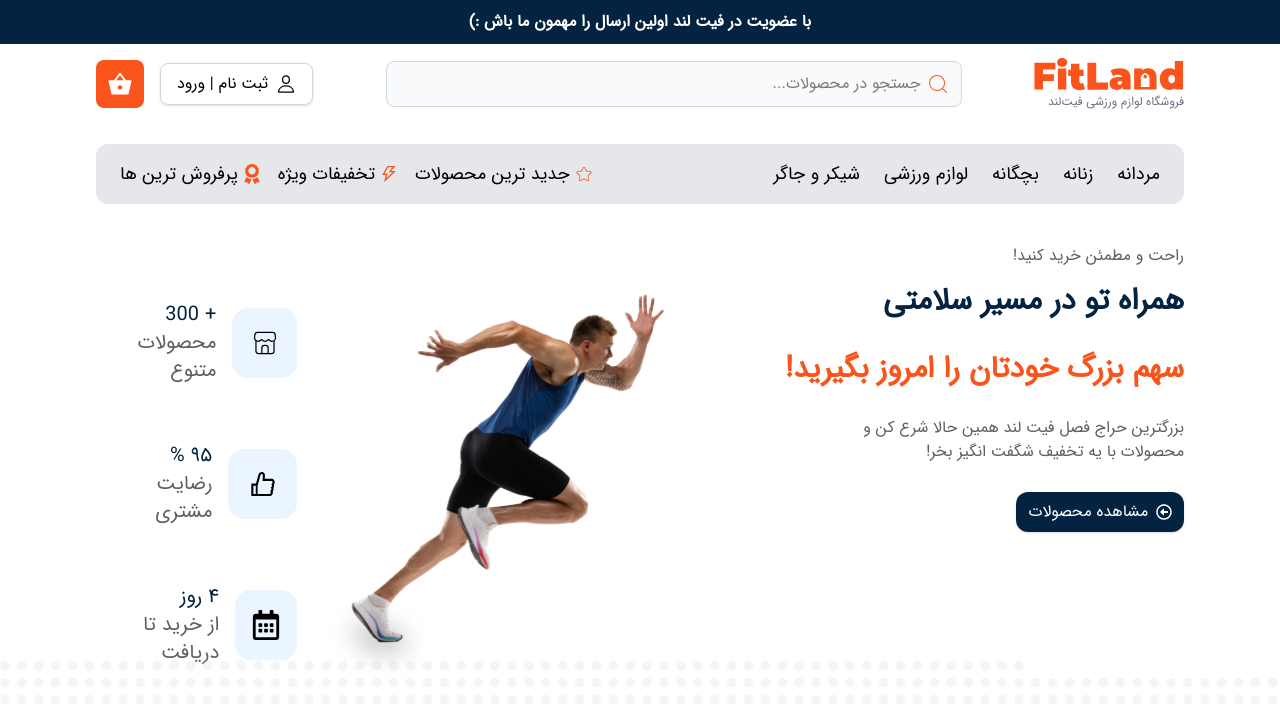
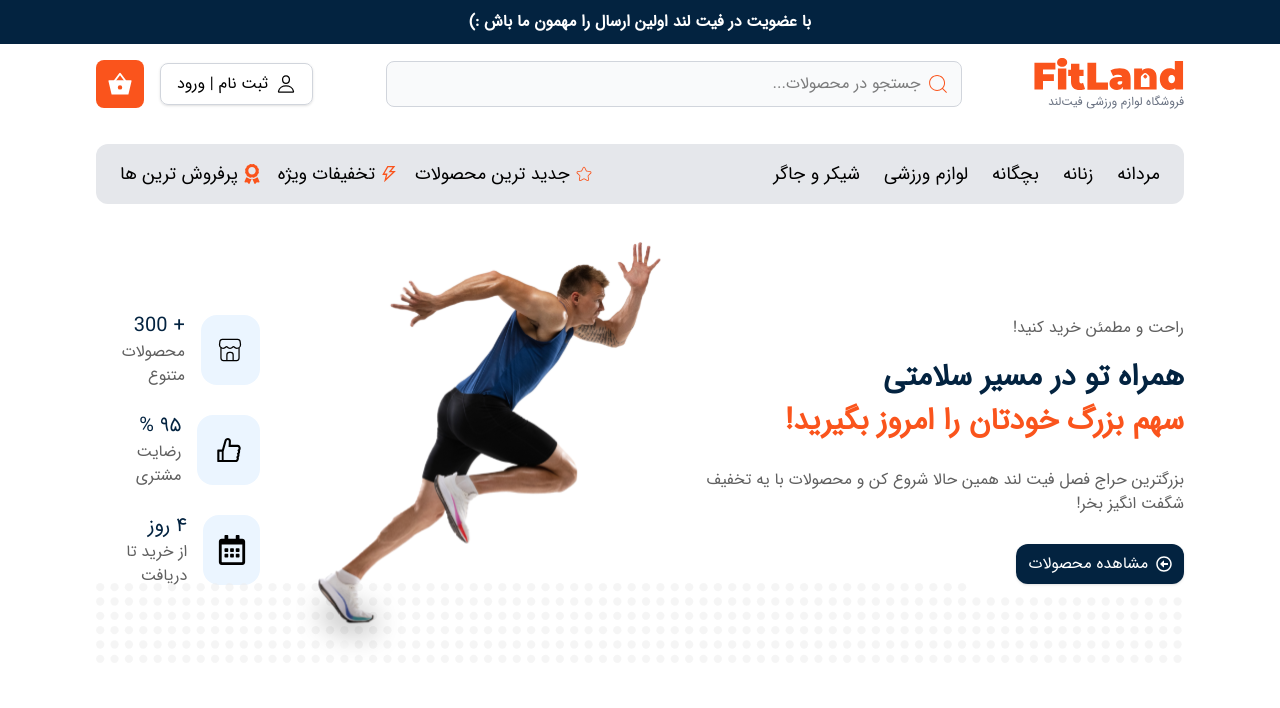
Before and after one commit to amirali-shirani/FitLand_shop, a Next.js app: page / in a window 1280 px wide. Shown: the top 708 px of the page. Built offline with nearby package versions, Linux system fonts and the light colour scheme.

Commit message:
completed hero section

```diff
--- a/components/shared/Hero/HeroInfo.tsx
+++ b/components/shared/Hero/HeroInfo.tsx
@@ -12,7 +12,7 @@ const HeroInfo = ({title, number, icon} : heroProps) => {
             <div className="text-3xl flex justify-center items-center rounded-2xl bg-[#EBF5FF] w-[70px] h-[70px]">{icon}</div>
             <div className="text-xl">
                 <h5 className="text-secondary">{number}</h5>
-                <h4 className="text-custom-neutral">{title}</h4>
+                <h4 className="text-custom-neutral text-base">{title}</h4>
             </div>
         </div>
     );
--- a/components/shared/Hero/HeroSection.tsx
+++ b/components/shared/Hero/HeroSection.tsx
@@ -1,35 +1,44 @@
+// components/shared/Hero/HeroSection.jsx
+
 import React from 'react';
 import {Button} from '../UI';
 import Image from "next/image";
-import ManHero from "@/public/assets/images/man-hero.svg";
+import ManHero from "@/public/assets/images/man-hero.svg"; // فرض می‌کنیم این تصویر شماست
 import {heroInfos} from "@/lib/data";
 import HeroInfo from "@/components/shared/Hero/HeroInfo";
 import HeroLayer from "@/public/assets/images/hero-layer.svg";
 
 const HeroSection = () => {
     return (
-        <>
-        <section className=" container mt-10 flex  justify-between">
-            <div className="space-y-4">
+        <section className="container mt-8 overflow-hidden">
+            <div className="flex flex-col lg:flex-row justify-between items-center gap-8">
+                <div className="space-y-5 text-center lg:text-right">
                     <h4 className="text-custom-neutral text-base">راحت و مطمئن خرید کنید!</h4>
-                <h1 className="text-secondary lg:text-3xl text-xl gap-8 flex flex-col font-semibold"><span> همراه تو در مسیر سلامتی</span>
-                    <span className="text-primary">سهم بزرگ خودتان را امروز بگیرید!</span></h1>
-                <p className="text-custom-neutral w-3/4 my-7">بزرگترین حراج فصل فیت لند همین حالا شرع کن و محصولات با یه
-                    تخفیف شگفت انگیز بخر!</p>
+                    <h1 className="text-secondary lg:text-3xl text-2xl gap-2 flex flex-col font-semibold">
+                        <span>همراه تو در مسیر سلامتی</span>
+                        <span className="text-primary">سهم بزرگ خودتان را امروز بگیرید!</span>
+                    </h1>
+                    <p className="text-custom-neutral lg:w-full my-7">
+                        بزرگترین حراج فصل فیت لند همین حالا شروع کن و محصولات با یه تخفیف شگفت انگیز بخر!
+                    </p>
+                    <div className="flex justify-center lg:justify-start">
                         <Button link="/">مشاهده محصولات</Button>
                     </div>
-            <div className="z-20">
-                <Image src={ManHero} alt="man hero" className="w-11/12 h-[30rem] z-20"/>
+                </div>
 
+                <div className="z-20 order-first lg:order-none">
+                    <Image src={ManHero} alt="man hero" className="w-[300px] h-auto lg:w-[450px] lg:h-auto z-20"/>
                 </div>
-            <div className="flex flex-col justify-evenly">
+
+
+                <div className="flex flex-col gap-8 lg:gap-6 lg:justify-evenly w-full lg:w-auto">
                     {heroInfos.map((info, index) => (
                         <HeroInfo key={index} title={info.title} number={info.number} icon={info.icon}/>
                     ))}
                 </div>
+            </div>
+            <Image src={HeroLayer} alt="hero layer" className="w-full h-auto -translate-y-20 z-10"/>
         </section>
-            <Image src={HeroLayer} alt="man hero" className="w-full h-32 -translate-y-20 z-10 "/>
-        </>
     );
 };
 
```
Lines whose indentation alone changed are shown as unchanged.
